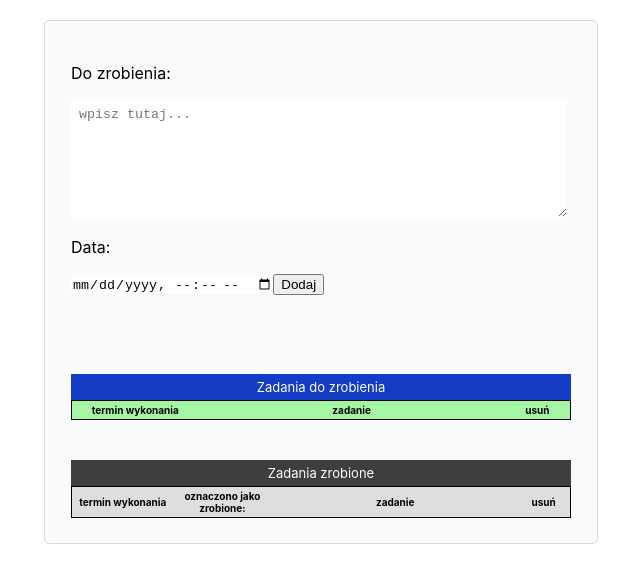
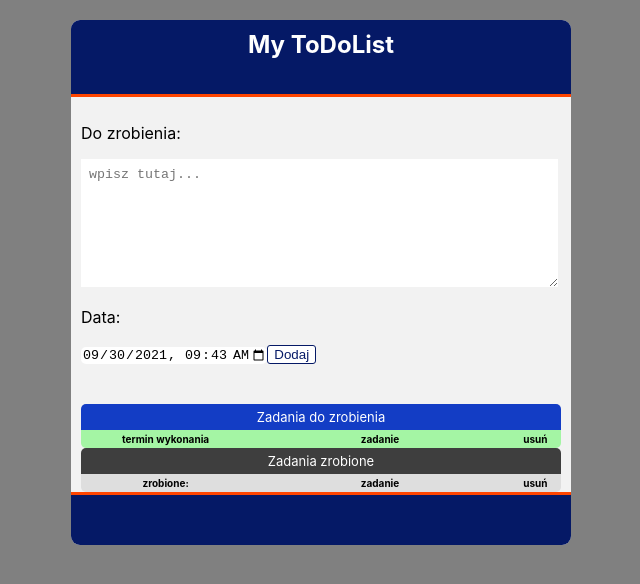
Before and after one commit to bart-1/todolist-hooks, a React (Create React App) app: page / in a window 1280 px wide. Shown: the top 584 px of the page, without its empty margins (319-959 px from the left). Built offline with nearby package versions, Linux system fonts and the light colour scheme.

Commit message:
add sort asc in finished list, sticky finished lists tables caption  in css

```diff
--- a/src/components/App.js
+++ b/src/components/App.js
@@ -1,89 +1,27 @@
-import React, { useState, useEffect } from 'react';
+import React from 'react';
 
 import FinishedTasksList from './FinishedTasksList';
 import Input from './Input';
+import MainProvider from './AppContext';
 import ToDoList from './ToDoList';
 
 import '../styles/App.scss';
-import { AppContext } from './AppContext';
 
 const App = () => {
 
-  const [tasks, setTasks] = useState([]);
-  const [actualDate, setActualDate] = useState('');
-  const [rangeDate, setRangeDate] = useState('');
-  const [taskBody, setTaskBody] = useState('');
-
-  useEffect(() => {
-    function getDate(addYears) {
-      const now = Date.now();
-      const time = new Date(now);
-      return (
-        time.getUTCFullYear() + addYears + '-'
-        + ('0' + (time.getMonth() + 1)).slice(-2) + '-'
-        + ('0' + (time.getDay() - 4)).slice(-2) + 'T'
-        + ('0' + time.getHours()).slice(-2) + ':'
-        + ('0' + time.getMinutes()).slice(-2)
-      );
-    }
-    const actualDate = getDate(0);
-    const rangeDate = getDate(2);
-    console.log(actualDate)
-    setActualDate(actualDate)
-    setRangeDate(rangeDate)
-
-  }, [taskBody, tasks])
-
-  const handleInputChange = e => {
-    if (e.target.name === 'task') {
-      setTaskBody(e.target.value)
-    } else if (e.target.name === 'date') {
-      setActualDate(e.target.value)
-    }
-  }
-
-  const handleInputSubmit = e => {
-    e.preventDefault();
-    setTasks(task => task.concat({
-      id: tasks.length + 1,
-      date: actualDate,
-      body: taskBody,
-      status: true
-    }))
-    setActualDate('');
-    setTaskBody('');
-  }
-
-  const click = (id, statusId) => {
-    if (statusId) {
-      setTasks(tasks.map(task => {
-        if (task.id === id) {
-          task = {
-            id: task.id,
-            date: task.date,
-            body: task.body,
-            status: false
-          };
-        }
-        return task;
-      }))
-    } else if (!statusId) {
-      const newList = tasks.filter(task => task.id !== id);
-      setTasks(newList);
-    }
-  }
-
   return (
     <div className="app">
-      <AppContext.Provider value={{ actualDate, rangeDate, tasks, click }}>
-        <Input
-          onChange={handleInputChange}
-          onSubmit={handleInputSubmit}
-          taskValue={taskBody}
-        />
-        <ToDoList />
-        <FinishedTasksList />
-      </AppContext.Provider>
+      <div className="app-header">
+        <span><strong>My ToDoList</strong></span>
+      </div>
+      <div className="app-body">
+        <MainProvider>
+          <Input />
+          <ToDoList />
+          <FinishedTasksList />
+        </MainProvider>
+      </div>
+      <div className="app-footer"></div>
     </div>
   )
 }
--- a/src/components/AppContext.js
+++ b/src/components/AppContext.js
@@ -1,10 +1,83 @@
-import {createContext} from 'react';
+import { useState, useEffect, createContext } from 'react';
 
-export const defaultObject = {
-    click: () =>  console.log('click.defaultObject'),
-    actualDate: '',
-    rangeDate: '',
-    tasks: [],
-};
+export const AppContext = createContext();
 
-export const AppContext = createContext(defaultObject)
+const MainProvider = ({ children }) => {
+    const [tasks, setTasks] = useState([]);
+    const [actualDate, setActualDate] = useState('');
+    const [rangeDate, setRangeDate] = useState('');
+    const [taskBody, setTaskBody] = useState('');
+
+    useEffect(() => {
+        function getDate(addYears) {
+            const now = Date.now();
+            const time = new Date(now);
+            return (
+                time.getUTCFullYear() + addYears + '-'
+                + ('0' + (time.getMonth() + 1)).slice(-2) + '-'
+                + ('0' + time.getDate()).slice(-2) + 'T'
+                + ('0' + time.getHours()).slice(-2) + ':'
+                + ('0' + time.getMinutes()).slice(-2)
+            );
+        }
+        setActualDate(getDate(0))
+        setRangeDate(getDate(2))
+
+    }, [taskBody, tasks]);
+
+
+
+    const handleInputChange = e => {
+        if (e.target.name === 'task') {
+            setTaskBody(e.target.value)
+        } else if (e.target.name === 'date') {
+            setActualDate(e.target.value)
+        }
+    }
+
+    const handleInputSubmit = e => {
+        e.preventDefault();
+        setTasks(task => task.concat({
+            id: tasks.length + 1,
+            date: actualDate,
+            body: taskBody,
+            status: true
+        }))
+        setActualDate('');
+        setTaskBody('');
+    }
+
+    const click = (id, statusId) => {
+        if (statusId) {
+            setTasks(tasks.map(task => {
+                if (task.id === id) {
+                    task = {
+                        id: task.id,
+                        date: actualDate,
+                        body: task.body,
+                        status: false
+                    };
+                }
+                return task;
+            }))
+        } else if (!statusId) {
+            const newList = tasks.filter(task => task.id !== id);
+            setTasks(newList);
+        }
+    }
+
+    return (
+        <AppContext.Provider value={{
+            actualDate,
+            rangeDate,
+            tasks,
+            click,
+            handleInputChange,
+            handleInputSubmit,
+            taskBody
+        }}>
+            {children}
+        </AppContext.Provider>
+    )
+}
+export default MainProvider;
--- a/src/components/FinishedTasksList.js
+++ b/src/components/FinishedTasksList.js
@@ -1,4 +1,4 @@
-import React, {useContext} from 'react';
+import React, { useContext } from 'react';
 import { AppContext } from './AppContext';
 import Task from './Task';
 
@@ -6,7 +6,16 @@ import '../styles/FinishedTasksList.css';
 
 const FinishedTasksList = () => {
     const { tasks } = useContext(AppContext);
-    const finishedTasks = tasks.filter(task => task.status === false);
+
+    const sortedTask = tasks.sort((a, b) => {
+        const dateA = a.date;
+        const dateB = b.date;
+
+        if (dateA < dateB) return 1;
+        if (dateA > dateB) return -1;
+        return 0;
+    });
+    const finishedTasks = sortedTask.filter(task => task.status === false);
 
     const finishedTasksList = finishedTasks.length
         ? finishedTasks.map(task => (
@@ -20,14 +29,15 @@ const FinishedTasksList = () => {
 
     return (
         <>
-            <table id="done">
-                <caption>
-                    Zadania zrobione
-                </caption>
+                <table className="done" id="sticky-caption">
+                    <caption>
+                        Zadania zrobione
+                    </caption>
+                </table>
+            <table className="done">
                 <thead>
                     <tr>
-                        <th>termin wykonania</th>
-                        <th>oznaczono jako zrobione:</th>
+                        <th>zrobione:</th>
                         <th>zadanie</th>
                         <th>usuń</th>
                     </tr>
--- a/src/components/Input.js
+++ b/src/components/Input.js
@@ -3,18 +3,18 @@ import { AppContext } from "./AppContext";
 
 import '../styles/Input.css';
 
-const Input = props => {
-    const { actualDate } = useContext(AppContext);
+const Input = () => {
+    const { actualDate, rangeDate, handleInputChange,handleInputSubmit, taskBody } = useContext(AppContext);
     return (
         <>
-            <form onSubmit={props.onSubmit}>
+            <form onSubmit={handleInputSubmit}>
                 <label htmlFor="task"><p>Do zrobienia:</p>
                     <textarea
                         type="text"
                         name="task"
                         align="top"
-                        onChange={props.onChange}
-                        value={props.taskValue}
+                        onChange={handleInputChange}
+                        value={taskBody}
                         autoComplete="off"
                         placeholder="wpisz tutaj..."
                     />
@@ -24,11 +24,12 @@ const Input = props => {
                         <input
                             type="datetime-local"
                             name="date"
-                            onChange={props.onChange}
+                            onChange={handleInputChange}
                             value={actualDate}
                             autoComplete="off"
                             min={actualDate}
-                            max={props.rangeDate}
+                            max={rangeDate}
+                            pattern="[0-9]{4}-[0-9]{2}-[0-9]{2}T[0-9]{2}:[0-9]{2}"
                         />
                     </label>
                     <button type="submit">Dodaj</button>
--- a/src/components/Task.jsx
+++ b/src/components/Task.jsx
@@ -2,11 +2,10 @@ import React, { useContext } from 'react';
 import { AppContext } from './AppContext';
 
 const Task = ({ task }) => {
-    const { actualDate, click } = useContext(AppContext);
+    const { click } = useContext(AppContext);
     return (
         <>
             <td>{task.date.replace('T', ' | ')}</td>
-            {task.status ? null : <td>{actualDate.replace('T', ' | ')}</td>}
             <td>{task.body}</td>
             <td>
                 <button onClick={() => click(task.id, task.status)}>
--- a/src/components/ToDoList.js
+++ b/src/components/ToDoList.js
@@ -23,10 +23,12 @@ const ToDoList = () => {
         : null;
     return (
         <>
-            <table id="to-do">
+            <table className="to-do">
                 <caption>
                     Zadania do zrobienia
                 </caption>
+            </table>
+            <table className="to-do">
                 <thead>
                     <tr>
                         <th>termin wykonania</th>
--- a/src/styles/App.scss
+++ b/src/styles/App.scss
@@ -1,30 +1,58 @@
 .app {
     width: 80%;
     max-width: 500px;
-    max-height: 800px;
+    max-height: 95vh;
     margin: 20px auto;
     display: flex;
     flex-direction: column;
-    background: rgb(249, 250, 252);
-    border: 1px solid rgb(218, 218, 218);
-    border-radius: 5px;
-    padding: 2%;
+    background: rgb(242, 242, 242);
+    border-radius: 9px;
+    box-shadow: rgb(44, 44, 44);
+    overflow-x: hidden;
+
+}
+
+.app-header {
+    width: 100%;
+    padding-top: 2%;
+    height: 8vh;
+    border-bottom: 3px solid orangered;
+    background: rgb(5, 25, 102);
+    color: white;
+    text-align: center;
+    font-size: x-large;
+
+}
+.app-body {
+    padding: 2% 2% 0 2%;
     overflow-y: auto;
-    box-shadow: rgb(44, 44, 44);
+}
+
+.app-footer {
+     width: 100%;
+    padding-bottom: 2%;
+    height: 5vh;
+    border-top: 3px solid orangered;
+    background: rgb(5, 25, 102);
+    color: white;
+    text-align: center;
+    font-size: small;
 }
 
 table {
     width: 100%;
-    margin-top: 5vh;
     background: rgb(164, 245, 164);
     text-align: center;
-    border: 1px solid #000;
+    border-radius: 0 0 5px 5px;
 }
 caption {
+    position: sticky;
+    bottom: 0;
     font-size: small;
     background: rgb(19, 61, 197);
     color: white;
     padding: 5px;
+    border-radius: 5px 5px 0 0;
 }
 
 tr>th {
@@ -38,15 +66,26 @@ tr:nth-child(odd) {
 }
 
 td {
+
     font-size: x-small;
 }
 
 td:last-child, th:last-child {
     width: 10%;
 }
-td:first-child, th:first-child {
-    width: 20%;
+
+td:nth-last-child(2), th:nth-last-child(2) {
+    width: 55%;
 }
-td:nth-last-child(2), th:nth-last-child(2) {
-    width: 50%;
+
+button {
+    background: white;
+    color:rgb(5, 25, 102);
+    border: 1px solid rgb(5, 25, 102);
+    border-radius: 3px;
 }
+
+button:hover {
+    background: rgb(5, 25, 102);
+    color: white;
+}
--- a/src/styles/FinishedTasksList.css
+++ b/src/styles/FinishedTasksList.css
@@ -1,4 +1,8 @@
-table[id="done"],
-#done>caption {
+table[class="done"],
+.done>caption {
     filter: grayscale(1);
 }
+table[id="sticky-caption"] {
+    position: sticky;
+    bottom: 0;
+}
--- a/src/styles/Input.css
+++ b/src/styles/Input.css
@@ -15,6 +15,7 @@ input:hover {
 
 textarea {
     width: 96%;
+    height: 5vh;
     padding: 1vh 1vh 10vh;
     outline: none;
     border: none;
--- a/src/styles/index.css
+++ b/src/styles/index.css
@@ -2,6 +2,7 @@ body {
   margin: 0;
   padding: 0;
   box-sizing: border-box;
+  background: gray;
   font-family: -apple-system, BlinkMacSystemFont, 'Segoe UI', 'Roboto', 'Oxygen',
     'Ubuntu', 'Cantarell', 'Fira Sans', 'Droid Sans', 'Helvetica Neue',
     sans-serif;
```
